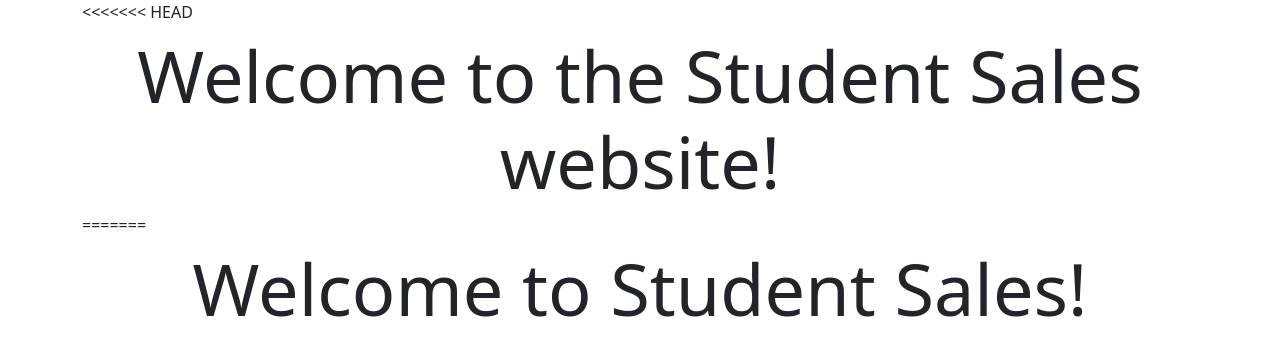
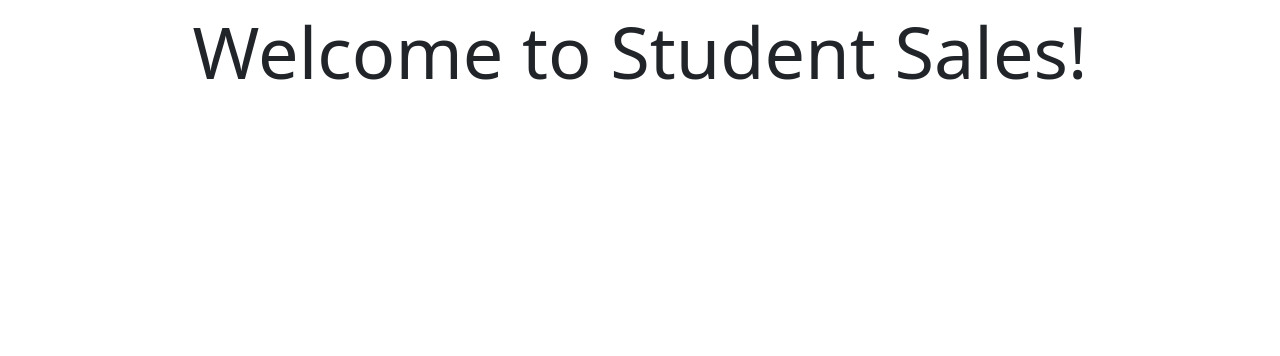
Before and after one commit to KagaSumi/Student-Sales, a Flask app: page / in a window 1280 px wide. Shown: the part 56-412 px from the top of the page. Run offline with Flask 3, Linux system fonts and the light colour scheme.

Commit message:
Update homepage.html

```diff
--- a/templates/homepage.html
+++ b/templates/homepage.html
@@ -1,7 +1,4 @@
 {% extends "base.html" %} {% block content %}
-<<<<<<< HEAD
-<h1 align="center" class="my-2 display-2">Welcome to the Student Sales website!</h1>
-=======
 <h1 align="center" class="my-2 display-2">Welcome to Student Sales!</h1>
 {% endblock %}
 
```
